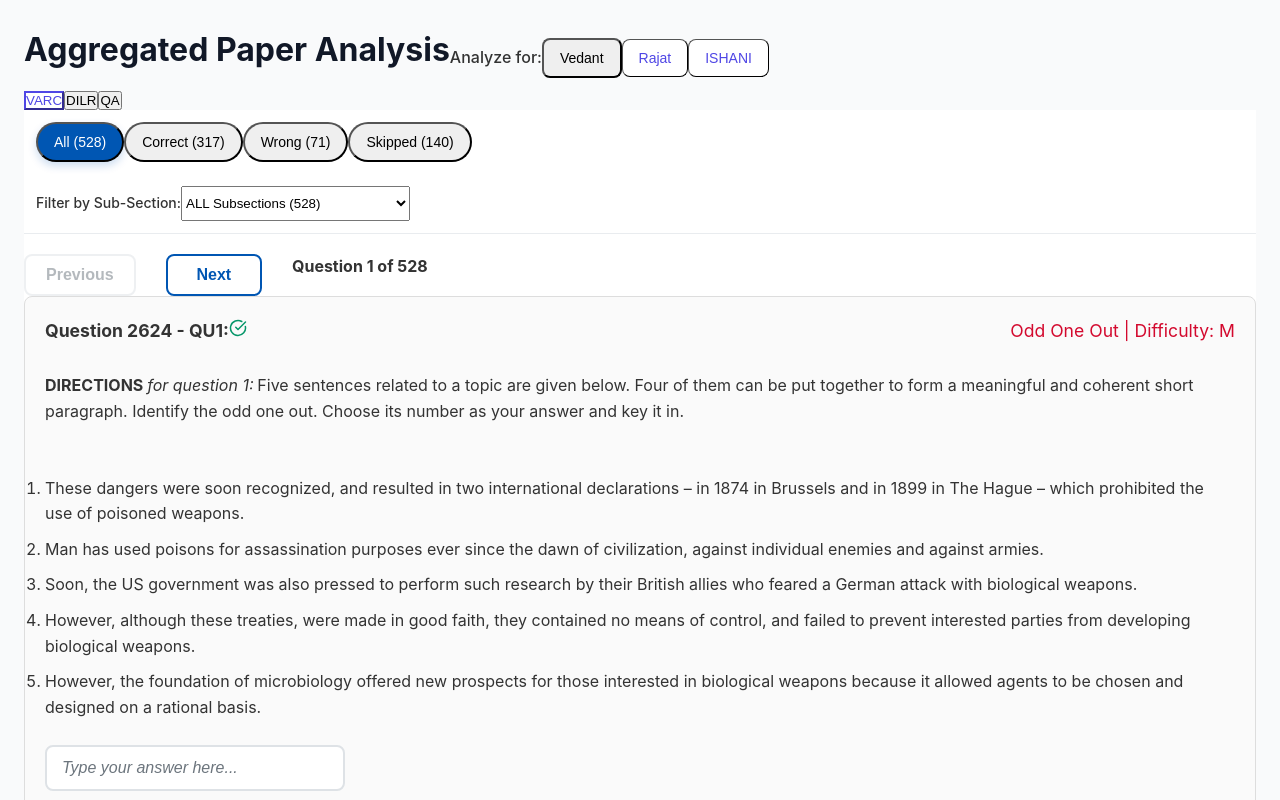
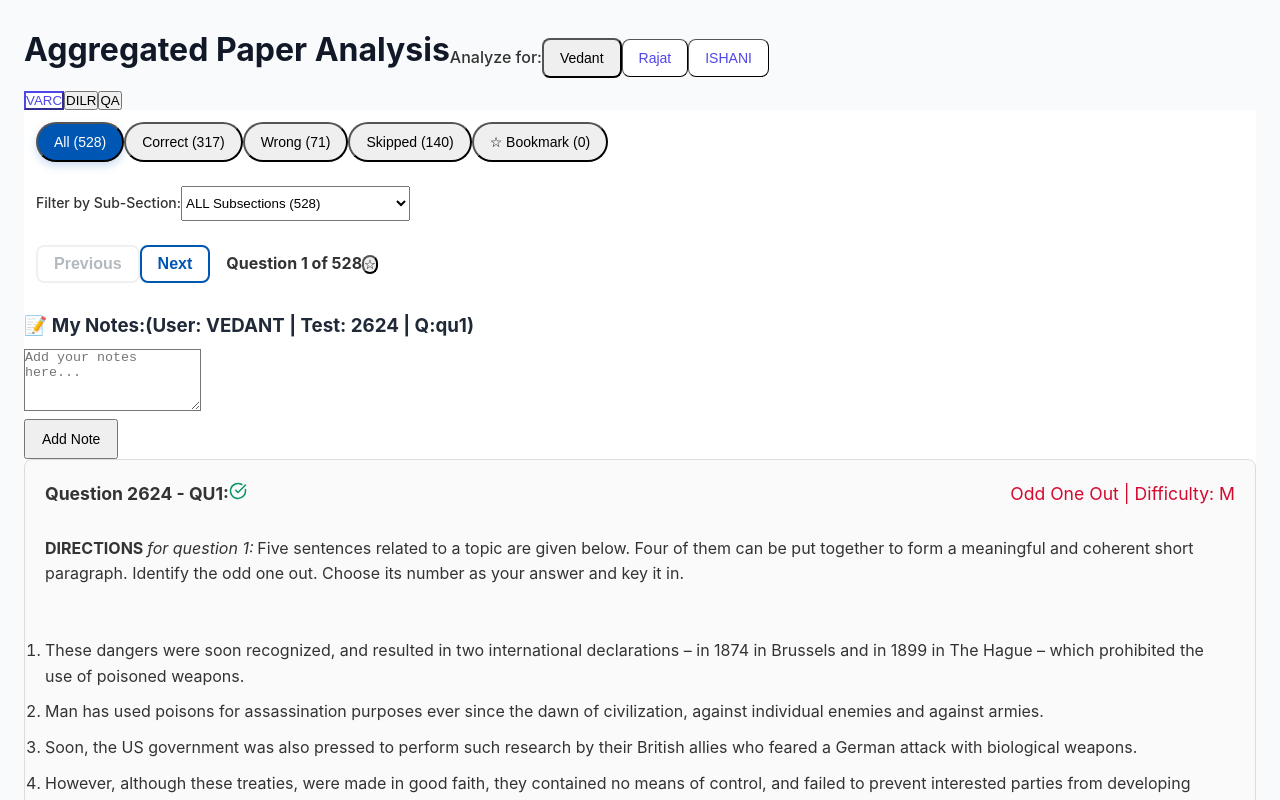
Before and after one commit to vedant312/AIMCAT-analysis, a React (Create React App) app: page / in a window 1280 px wide. Shown: the top 800 px of the page. Built offline with nearby package versions, Linux system fonts and the light colour scheme; the HTML template or start-up script is replaced by a standard one.

Commit message:
feat: bookmark and note in localstorage

```diff
--- a/src/Paper.js
+++ b/src/Paper.js
@@ -1,5 +1,5 @@
 import React, { useState } from 'react';
-import { useEffect, useMemo } from 'react';
+import { useEffect, useMemo, useCallback } from 'react'; // Added useCallback
 import varc_paper from './paper/varc_papers.json';
 import dilr_paper from './paper/dilr_papers.json';
 import qa_paper from './paper/qa_papers.json';
@@ -22,17 +22,52 @@ const RAJAT_RESPONSE_CONTENT = rajat_response;
 const ISHANI_RESPONSE_CONTENT = ishani_response;
 const QUESTION_TYPE_DATA = questions_type_data;
 
+// --- LOCAL STORAGE HELPERS ---
+// Key format: USER_SECTION_PAPERKEY_QKEY
+const getStorageKey = (activeUser, id) => `${activeUser}_${id}`;
+const getBookmarks = () => {
+  try {
+    const bookmarks = localStorage.getItem('analysis_bookmarks');
+    return bookmarks ? JSON.parse(bookmarks) : {};
+  } catch (error) {
+    console.error('Error reading bookmarks from local storage:', error);
+    return {};
+  }
+};
+const saveBookmarks = (bookmarks) => {
+  try {
+    localStorage.setItem('analysis_bookmarks', JSON.stringify(bookmarks));
+  } catch (error) {
+    console.error('Error saving bookmarks to local storage:', error);
+  }
+};
+const getNotes = () => {
+  try {
+    const notes = localStorage.getItem('analysis_notes');
+    return notes ? JSON.parse(notes) : {};
+  } catch (error) {
+    console.error('Error reading notes from local storage:', error);
+    return {};
+  }
+};
+const saveNotes = (notes) => {
+  try {
+    localStorage.setItem('analysis_notes', JSON.stringify(notes));
+  } catch (error) {
+    console.error('Error saving notes to local storage:', error);
+  }
+};
+// -----------------------------
+
 const combineAllDataForSection = (section, activeUser) => {
   const allQuestions = [];
   const paperTests = PAPER_CONTENT_MAP[section] || {};
 
-  // Iterate through each test paper available for the section
   for (const paperKey in paperTests) {
     if (paperTests.hasOwnProperty(paperKey)) {
       const [tno] = paperKey.split('_');
       const questions = paperTests[paperKey];
 
-      // Look up answers and responses in their separate simulated JSON files
       const answers = ANSWER_KEY_CONTENT[paperKey] || {};
       const typeDataForPaper = QUESTION_TYPE_DATA[paperKey] || {};
 
@@ -47,32 +82,25 @@ const combineAllDataForSection = (section, activeUser) => {
         responses = {};
       }
 
-      // --- START: NEW EXCLUSION LOGIC ---
+      // --- NEW EXCLUSION LOGIC ---
       const responseValues = Object.values(responses);
-
-      // Check if:
-      // a) There is response data for this paper, AND
-      // b) Every single response value is 'n' (case-insensitive)
       const allSkipped =
         responseValues.length > 0 &&
         responseValues.every((response) => response?.toLowerCase() === 'n');
 
       if (allSkipped) {
-        // If the user skipped all questions in this paper, skip the entire paper
-        // console.log(`Excluding paper ${paperKey} for user ${activeUser}: All questions skipped.`);
         continue;
       }
       // --- END: NEW EXCLUSION LOGIC ---
 
-      // Iterate through each question in the paper
       for (const qKey in questions) {
         if (questions.hasOwnProperty(qKey)) {
           const paper = questions[qKey];
           const correct = answers[qKey]?.toLowerCase() || '';
           const userResponse = responses[qKey]?.toLowerCase() || '';
+          const uniqueID = `${paperKey}_${qKey}`; // PAPERKEY_QKEY
 
-          // Get the specific type data for the question
-          const questionType = typeDataForPaper[qKey] || {}; // <--- GET QUESTION TYPE
+          const questionType = typeDataForPaper[qKey] || {};
           let status;
           if (userResponse !== correct && userResponse !== 'n') {
             status = 'WRONG';
@@ -83,11 +111,12 @@ const combineAllDataForSection = (section, activeUser) => {
           }
 
           allQuestions.push({
-            id: `${paperKey}_${qKey}`, // Unique ID
+            id: uniqueID, // PAPERKEY_QKEY Unique ID
             tno,
             section,
             qKey,
             status,
+            paperKey, // Added for full ID
             questionText:
               paper.ENGLISH?.QUESTION_TEXT || 'Question text unavailable.',
             options: [
@@ -112,29 +141,61 @@ const combineAllDataForSection = (section, activeUser) => {
 };
 
 const SectionTab = ({ section, activeUser }) => {
-  const [filter, setFilter] = useState('ALL'); // 'ALL', 'CORRECT', 'SKIPPED', 'WRONG'
+  const [filter, setFilter] = useState('ALL'); // 'ALL', 'CORRECT', 'SKIPPED', 'WRONG', 'BOOKMARKED'
   const [subsectionFilter, setSubsectionFilter] = useState('ALL');
   const [currentQuestionIndex, setCurrentQuestionIndex] = useState(0);
   const [isLoading, setIsLoading] = useState(true);
   const [questions, setQuestions] = useState([]);
+  // NEW: State for live note and bookmark status on the current question
+  const [isBookmarked, setIsBookmarked] = useState(false);
+  const [currentNote, setCurrentNote] = useState('');
+  const [isEditingNote, setIsEditingNote] = useState(false);
+  const [tempNote, setTempNote] = useState('');
+  // NEW STATE: Force re-calculate bookmark count
+  const [bookmarkCountRefresher, setBookmarkCountRefresher] = useState(0);
 
   // Data fetching and processing happens only when the component mounts or section changes
   useEffect(() => {
     setIsLoading(true);
-    // Pass the otherUserResponses to the combiner
     const combined = combineAllDataForSection(section, activeUser);
     setQuestions(combined);
     setCurrentQuestionIndex(0);
     setIsLoading(false);
-  }, [section, activeUser]); // Added dependencies
+  }, [section, activeUser]);
+
+  // NEW: Effect to update note/bookmark state when question index or filters change
+  useEffect(() => {
+    if (filteredQuestions.length > 0) {
+      const currentQ = filteredQuestions[currentQuestionIndex];
+      const storageKey = getStorageKey(activeUser, currentQ.id);
+
+      // Check Bookmark Status
+      const bookmarks = getBookmarks();
+      setIsBookmarked(!!bookmarks[storageKey]);
+
+      // Check Note Status
+      const notes = getNotes();
+      const existingNote = notes[storageKey]?.note || '';
+      setCurrentNote(existingNote);
+      setTempNote(existingNote);
+      setIsEditingNote(false);
+    }
+  }, [currentQuestionIndex, activeUser, questions, filter, subsectionFilter]);
 
   // NEW: Calculate unique subsections and their counts based on the current status filter
   const subsectionsData = useMemo(() => {
-    // 1. Apply status filter (ALL, CORRECT, WRONG, SKIPPED)
-    const statusFiltered =
-      filter === 'ALL'
-        ? questions
-        : questions.filter((q) => q.status === filter);
+    // 1. Apply status filter (ALL, CORRECT, WRONG, SKIPPED, BOOKMARKED)
+    let statusFiltered = questions;
+    if (filter !== 'ALL') {
+      statusFiltered = questions.filter((q) => {
+        if (filter === 'BOOKMARKED') {
+          const bookmarks = getBookmarks();
+          const storageKey = getStorageKey(activeUser, q.id);
+          return !!bookmarks[storageKey];
+        }
+        return q.status === filter;
+      });
+    }
 
     // 2. Calculate counts for each subsection
     const counts = statusFiltered.reduce((acc, q) => {
@@ -152,7 +213,7 @@ const SectionTab = ({ section, activeUser }) => {
     );
 
     return { sortedSubsections, counts, totalStatusFilteredCount };
-  }, [questions, filter]); // Now depends on 'filter'
+  }, [questions, filter, activeUser]); // Now depends on 'filter' and 'activeUser'
 
   // Destructure for easier use
   const {
@@ -165,9 +226,16 @@ const SectionTab = ({ section, activeUser }) => {
   const filteredQuestions = useMemo(() => {
     let filtered = questions;
 
-    // 1. Filter by Status (ALL, CORRECT, WRONG, SKIPPED)
+    // 1. Filter by Status (ALL, CORRECT, WRONG, SKIPPED, BOOKMARKED)
     if (filter !== 'ALL') {
-      filtered = filtered.filter((q) => q.status === filter);
+      filtered = questions.filter((q) => {
+        if (filter === 'BOOKMARKED') {
+          const bookmarks = getBookmarks();
+          const storageKey = getStorageKey(activeUser, q.id);
+          return !!bookmarks[storageKey];
+        }
+        return q.status === filter;
+      });
     }
 
     // 2. Filter by Subsection (ALL or specific subsection)
@@ -177,7 +245,108 @@ const SectionTab = ({ section, activeUser }) => {
 
     // 3. Sort by TNO descending
     return filtered.sort((a, b) => b.tno - a.tno);
-  }, [questions, filter, subsectionFilter]);
+  }, [questions, filter, subsectionFilter, activeUser]);
+
+  // NEW: Calculate status counts including the bookmark count
+  const statusCounts = useMemo(() => {
+    const counts = questions.reduce((acc, q) => {
+      acc[q.status] = (acc[q.status] || 0) + 1;
+      return acc;
+    }, {});
+    const bookmarks = getBookmarks();
+    counts.BOOKMARKED = questions.filter((q) => {
+      const storageKey = getStorageKey(activeUser, q.id);
+      return !!bookmarks[storageKey];
+    }).length;
+    return counts;
+  }, [questions, activeUser, bookmarkCountRefresher]);
+
+  // --- NEW: BOOKMARK HANDLERS ---
+  const toggleBookmark = useCallback(() => {
+    if (filteredQuestions.length === 0) return;
+    const currentQ = filteredQuestions[currentQuestionIndex];
+    const storageKey = getStorageKey(activeUser, currentQ.id);
+
+    const bookmarks = getBookmarks();
+
+    if (bookmarks[storageKey]) {
+      // Remove bookmark
+      delete bookmarks[storageKey];
+      setIsBookmarked(false);
+    } else {
+      // Add bookmark
+      bookmarks[storageKey] = {
+        user: activeUser,
+        section: currentQ.section,
+        tno: currentQ.tno,
+        qKey: currentQ.qKey,
+        paperKey: currentQ.paperKey,
+        timestamp: new Date().toISOString(),
+      };
+      setIsBookmarked(true);
+    }
+    saveBookmarks(bookmarks);
+
+    // NEW: Increment state to force statusCounts re-calculation
+    setBookmarkCountRefresher((prev) => prev + 1);
+
+    // If the 'BOOKMARKED' filter is active, force a re-render of the filtered list
+    if (filter === 'BOOKMARKED') {
+      setFilter('BOOKMARKED'); // Force state change to trigger useMemo
+    }
+  }, [
+    activeUser,
+    currentQuestionIndex,
+    filteredQuestions,
+    filter,
+    setFilter,
+    setBookmarkCountRefresher,
+  ]);
+  // --- END: BOOKMARK HANDLERS ---
+
+  // --- NEW: NOTE HANDLERS ---
+  const saveNote = () => {
+    if (filteredQuestions.length === 0) return;
+    const currentQ = filteredQuestions[currentQuestionIndex];
+    const storageKey = getStorageKey(activeUser, currentQ.id);
+
+    const notes = getNotes();
+
+    if (tempNote.trim() === '') {
+      // Remove note if empty
+      delete notes[storageKey];
+      setCurrentNote('');
+    } else {
+      // Add or update note
+      notes[storageKey] = {
+        user: activeUser,
+        section: currentQ.section,
+        tno: currentQ.tno,
+        qKey: currentQ.qKey,
+        paperKey: currentQ.paperKey,
+        note: tempNote.trim(),
+        timestamp: new Date().toISOString(),
+      };
+      setCurrentNote(tempNote.trim());
+    }
+
+    saveNotes(notes);
+    setIsEditingNote(false);
+  };
+
+  const removeNote = () => {
+    if (filteredQuestions.length === 0) return;
+    const currentQ = filteredQuestions[currentQuestionIndex];
+    const storageKey = getStorageKey(activeUser, currentQ.id);
+
+    const notes = getNotes();
+    delete notes[storageKey];
+    saveNotes(notes);
+    setCurrentNote('');
+    setTempNote('');
+    setIsEditingNote(false);
+  };
+  // --- END: NOTE HANDLERS ---
 
   // Navigation Handlers
   const handleNext = () => {
@@ -213,21 +382,17 @@ const SectionTab = ({ section, activeUser }) => {
         : 'bg-gray-200 text-gray-700 hover:bg-gray-300'
     }`;
 
-  const statusCounts = questions.reduce((acc, q) => {
-    acc[q.status] = (acc[q.status] || 0) + 1;
-    return acc;
-  }, {});
-
   const currentQuestion = filteredQuestions[currentQuestionIndex];
 
   return (
     <div className='p-4'>
+      {/* Status Filters */}
       <div className='flex flex-wrap gap-3 mb-6 p-3 bg-white rounded-xl shadow-inner border'>
         <button
           onClick={() => {
             setFilter('ALL');
             setCurrentQuestionIndex(0);
-            setSubsectionFilter('ALL'); // <--- ADDED RESET
+            setSubsectionFilter('ALL');
           }}
           className={filterButtonClass('ALL')}
         >
@@ -237,7 +402,7 @@ const SectionTab = ({ section, activeUser }) => {
           onClick={() => {
             setFilter('CORRECT');
             setCurrentQuestionIndex(0);
-            setSubsectionFilter('ALL'); // <--- ADDED RESET
+            setSubsectionFilter('ALL');
           }}
           className={filterButtonClass('CORRECT')}
         >
@@ -247,7 +412,7 @@ const SectionTab = ({ section, activeUser }) => {
           onClick={() => {
             setFilter('WRONG');
             setCurrentQuestionIndex(0);
-            setSubsectionFilter('ALL'); // <--- ADDED RESET
+            setSubsectionFilter('ALL');
           }}
           className={filterButtonClass('WRONG')}
         >
@@ -257,14 +422,27 @@ const SectionTab = ({ section, activeUser }) => {
           onClick={() => {
             setFilter('SKIPPED');
             setCurrentQuestionIndex(0);
-            setSubsectionFilter('ALL'); // <--- ADDED RESET
+            setSubsectionFilter('ALL');
           }}
           className={filterButtonClass('SKIPPED')}
         >
           Skipped ({statusCounts.SKIPPED || 0})
         </button>
+        {/* NEW: Bookmark Filter Button */}
+        <button
+          onClick={() => {
+            setFilter('BOOKMARKED');
+            setCurrentQuestionIndex(0);
+            setSubsectionFilter('ALL');
+          }}
+          className={filterButtonClass('BOOKMARKED')}
+        >
+          {isBookmarked ? '⭐ Bookmarked' : '☆ Bookmark'} (
+          {statusCounts.BOOKMARKED || 0})
+        </button>
       </div>
 
+      {/* Subsection Filter */}
       <div className='mb-6 p-3 bg-white rounded-xl shadow-inner border'>
         <label
           htmlFor='subsection-select'
@@ -285,7 +463,6 @@ const SectionTab = ({ section, activeUser }) => {
             ALL Subsections ({totalStatusFilteredCount})
           </option>
           {sortedSubsections.map((sub) => {
-            // Use the pre-calculated count based on the current status filter
             const count = subsectionCounts[sub];
             return (
               <option key={sub} value={sub}>
@@ -296,31 +473,112 @@ const SectionTab = ({ section, activeUser }) => {
         </select>
       </div>
 
-      <div className='question-navigation-controls'>
+      {/* Question Navigation and Controls (Bookmark/Note) */}
+      <div className='flex justify-between items-center mb-4 p-3 bg-indigo-50 rounded-xl shadow-sm'>
+        <div className='flex gap-2'>
           <button
-          className='nav-button prev'
+            className='nav-button prev px-4 py-2 bg-indigo-600 text-white rounded-md disabled:opacity-50'
             onClick={handlePrev}
             disabled={currentQuestionIndex === 0}
           >
             Previous
           </button>
           <button
-          className='nav-button next'
+            className='nav-button next px-4 py-2 bg-indigo-600 text-white rounded-md disabled:opacity-50'
             onClick={handleNext}
-          disabled={currentQuestionIndex === currentQuestionIndex.length - 1}
+            disabled={currentQuestionIndex >= filteredQuestions.length - 1}
           >
             Next
           </button>
-        <strong>
+          <strong className='flex items-center text-indigo-800 ml-4'>
             Question {currentQuestionIndex + 1} of {filteredQuestions.length}
           </strong>
         </div>
+        <div className='flex gap-3'>
+          {/* Bookmark Button */}
+          <button
+            onClick={toggleBookmark}
+            className={`p-2 rounded-full shadow-md transition-all duration-200 ${
+              isBookmarked
+                ? 'bg-yellow-400 text-white hover:bg-yellow-500'
+                : 'bg-gray-200 text-gray-700 hover:bg-gray-300'
+            }`}
+            title={isBookmarked ? 'Remove Bookmark' : 'Add Bookmark'}
+          >
+            {isBookmarked ? '★' : '☆'}
+          </button>
+        </div>
+      </div>
+
+      {/* Note Section */}
+      <div className='mb-6 p-4 bg-gray-100 rounded-xl shadow-inner border border-gray-200'>
+        <h3 className='text-lg font-bold text-gray-800 mb-2 flex items-center'>
+          📝 My Notes:
+          {currentQuestion && (
+            <span className='text-xs font-normal text-gray-500 ml-2'>
+              (User: {activeUser} | Test: {currentQuestion.tno} | Q:
+              {currentQuestion.qKey})
+            </span>
+          )}
+        </h3>
+
+        {isEditingNote || !currentNote ? (
+          <div>
+            <textarea
+              className='w-full p-2 border rounded-md shadow-sm focus:ring-indigo-500 focus:border-indigo-500'
+              rows='4'
+              placeholder='Add your notes here...'
+              value={tempNote}
+              onChange={(e) => setTempNote(e.target.value)}
+            />
+            <div className='flex gap-2 mt-2'>
+              <button
+                onClick={saveNote}
+                className='px-4 py-2 text-sm font-medium rounded-md bg-green-500 text-white hover:bg-green-600'
+              >
+                {currentNote ? 'Update Note' : 'Add Note'}
+              </button>
+              {currentNote && (
+                <>
+                  <button
+                    onClick={() => setIsEditingNote(false)}
+                    className='px-4 py-2 text-sm font-medium rounded-md bg-gray-500 text-white hover:bg-gray-600'
+                  >
+                    Cancel
+                  </button>
+                  <button
+                    onClick={removeNote}
+                    className='px-4 py-2 text-sm font-medium rounded-md bg-red-500 text-white hover:bg-red-600'
+                  >
+                    Remove Note
+                  </button>
+                </>
+              )}
+            </div>
+          </div>
+        ) : (
+          <div className='bg-white p-3 rounded-md shadow-inner relative'>
+            <p className='whitespace-pre-wrap text-gray-700'>{currentNote}</p>
+            <button
+              onClick={() => setIsEditingNote(true)}
+              className='absolute top-2 right-2 px-2 py-1 text-xs font-medium rounded-md bg-indigo-500 text-white hover:bg-indigo-600'
+              title='Edit Note'
+            >
+              Edit
+            </button>
+          </div>
+        )}
+      </div>
+
+      {/* Question Component */}
       <div className='space-y-4'>
+        {currentQuestion && (
           <Question
             key={currentQuestion.id}
             activeSection={section}
             questionData={currentQuestion}
           />
+        )}
       </div>
 
       {filteredQuestions.length === 0 && (
@@ -335,7 +593,7 @@ const SectionTab = ({ section, activeUser }) => {
 // 4. Paper Analysis Component (Main route for analysis)
 const PaperAnalysis = () => {
   const [activeTab, setActiveTab] = useState('VARC'); // VARC, DILR, QA
-  const [activeUser, setActiveUser] = useState('VEDANT'); // VEDANT, RAJAT
+  const [activeUser, setActiveUser] = useState('VEDANT'); // VEDANT, RAJAT, ISHANI
 
   // Tailwind CSS classes for aesthetics
   const buttonBase =
```
Lines whose indentation alone changed are shown as unchanged.
